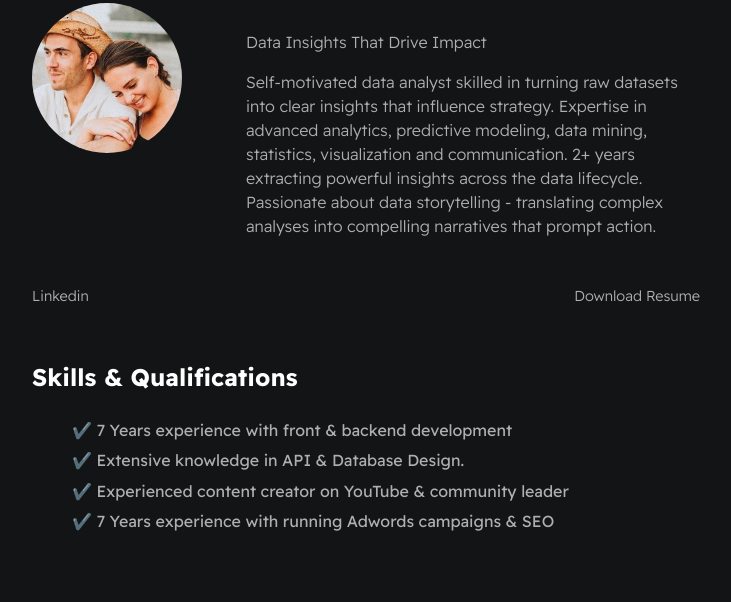
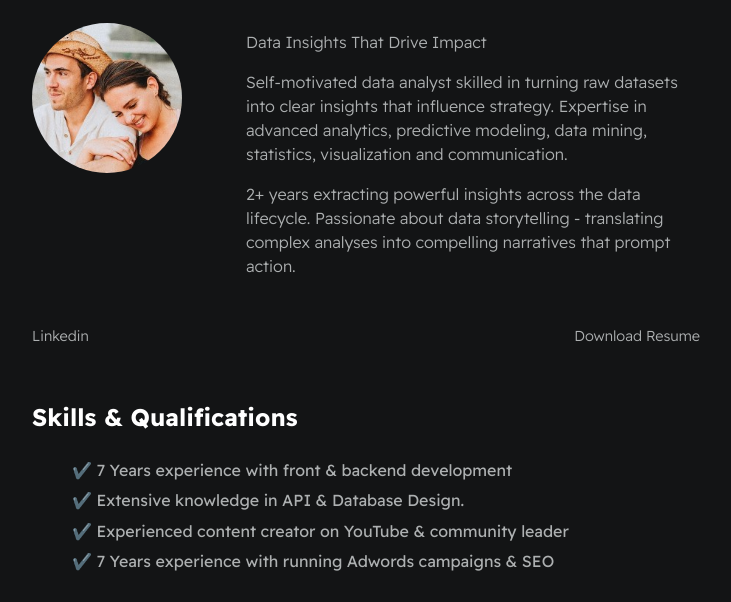
Before and after one commit to divanov11/Digital-Resume, a plain HTML site: page index.html in a window 1280 px wide. Shown: the part 138-740 px from the top of the page, without its empty margins (274-1005 px from the left). Drawn offline with Linux system fonts and the light colour scheme.

Commit message:
Update index.html

```diff
--- a/index.html
+++ b/index.html
@@ -17,9 +17,8 @@
                 <div>
                     <h1 id="user-name">Mayur Jadhav</h1>
                     <p id="bio">Data Insights That Drive Impact</p>
-                    <p id="bio">Self-motivated data analyst skilled in turning raw datasets into clear insights that influence strategy. Expertise in advanced analytics, predictive modeling, data mining, statistics, visualization and communication.
-
-                        2+ years extracting powerful insights across the data lifecycle. Passionate about data storytelling - translating complex analyses into compelling narratives that prompt action.</p>
+                    <p id="bio">Self-motivated data analyst skilled in turning raw datasets into clear insights that influence strategy. Expertise in advanced analytics, predictive modeling, data mining, statistics, visualization and communication.</p>
+                    <p id="bio">2+ years extracting powerful insights across the data lifecycle. Passionate about data storytelling - translating complex analyses into compelling narratives that prompt action.</p>
                 </div>
             </section>
 
```
